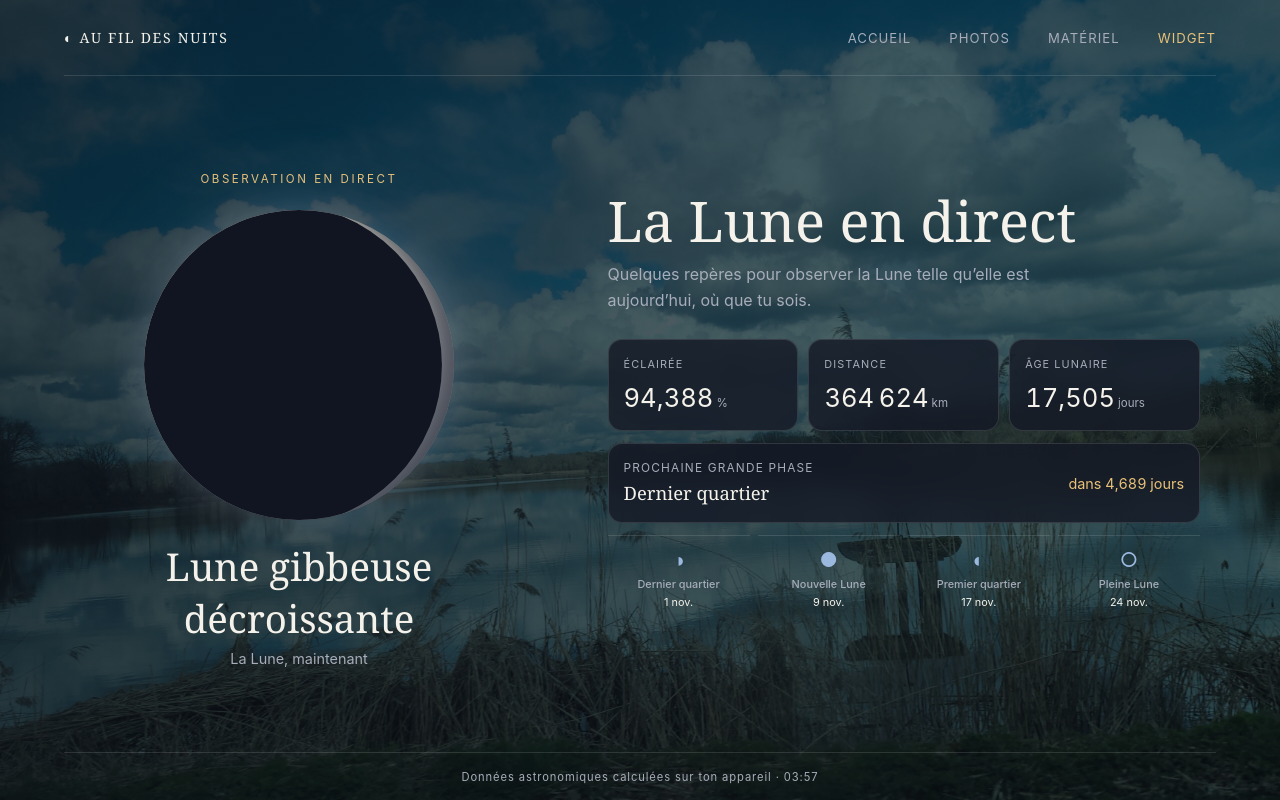
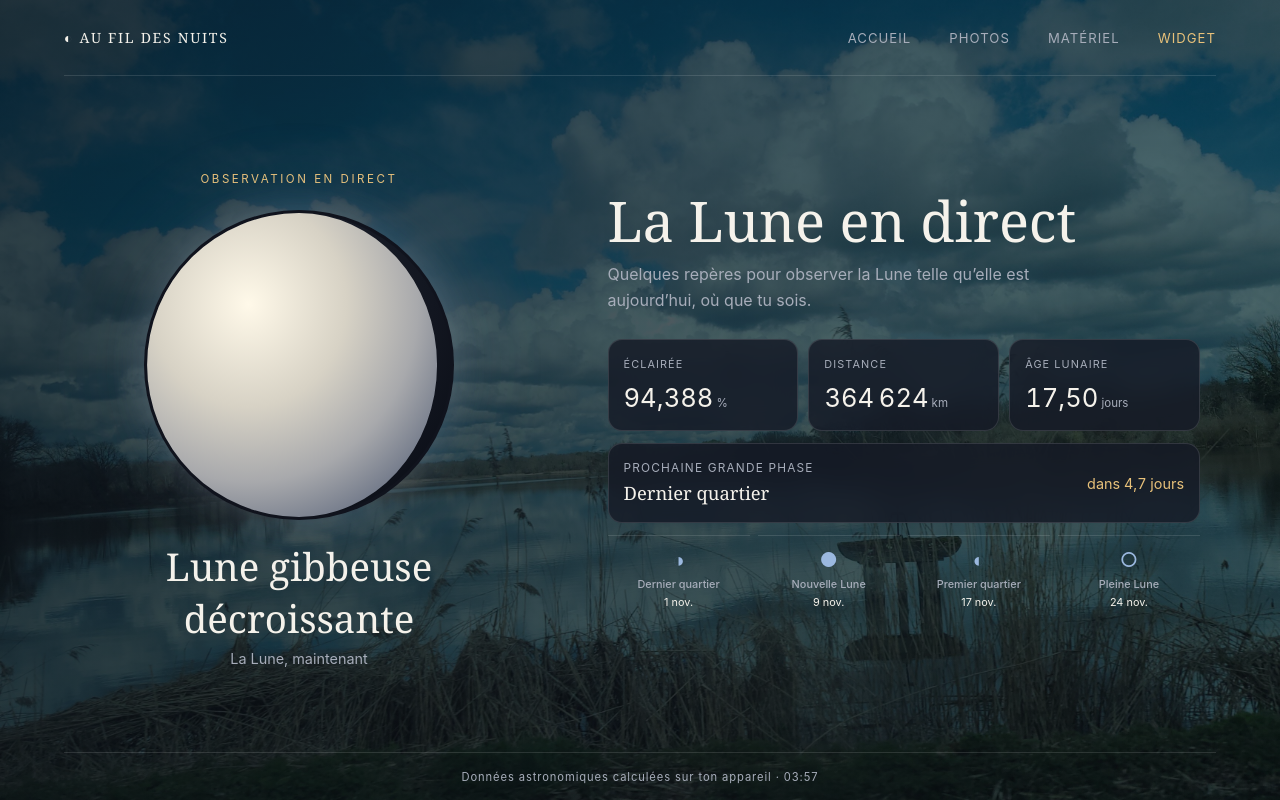
Before and after one commit to Crapaud41/Lune-Site, a plain HTML site: page widget.html in a window 1280 px wide. Drawn offline with Linux system fonts and the light colour scheme.

Commit message:
Refactor widget.html for improved structure and styles

```diff
--- a/widget.html
+++ b/widget.html
@@ -10,26 +10,77 @@
     :root{color-scheme:dark;--bg:#10131d;--panel:rgba(21,26,39,.82);--line:rgba(255,255,255,.12);--text:#f5f2eb;--muted:#a7adba;--gold:#e8c17a;--blue:#9bb8df}
     *{box-sizing:border-box}
     html,body{width:100%;height:100%;margin:0;overflow:hidden}
-    body{font-family:Inter,ui-sans-serif,system-ui,-apple-system,"Segoe UI",sans-serif;color:var(--text);background:linear-gradient(115deg,rgba(10,13,21,.79),rgba(10,13,21,.58)),url("bg-reeds.jpg") center center / cover no-repeat fixed;}
-    .page{height:100dvh;min-height:480px;display:grid;grid-template-rows:auto 1fr auto;padding:0 clamp(18px,5vw,76px);}
+    body{font-family:Inter,ui-sans-serif,system-ui,-apple-system,"Segoe UI",sans-serif;color:var(--text);background:linear-gradient(115deg,rgba(10,13,21,.79),rgba(10,13,21,.58)),url("bg-reeds.jpg") center center / cover no-repeat fixed}
+    .page{height:100dvh;min-height:480px;display:grid;grid-template-rows:auto 1fr auto;padding:0 clamp(18px,5vw,76px)}
     header{height:76px;display:flex;align-items:center;justify-content:space-between;border-bottom:1px solid var(--line)}
     .brand{font-family:Georgia,serif;letter-spacing:.12em;font-size:.88rem;text-transform:uppercase;color:var(--text);text-decoration:none}
-    nav{display:flex;gap:clamp(14px,3vw,38px)}nav a{font-size:.82rem;letter-spacing:.08em;text-transform:uppercase;color:var(--muted);text-decoration:none;transition:color .2s}nav a:hover,nav a[aria-current="page"]{color:var(--gold)}
+    nav{display:flex;gap:clamp(14px,3vw,38px)}
+    nav a{font-size:.82rem;letter-spacing:.08em;text-transform:uppercase;color:var(--muted);text-decoration:none;transition:color .2s}
+    nav a:hover,nav a[aria-current="page"]{color:var(--gold)}
     main{width:min(1120px,100%);margin:auto;display:grid;grid-template-columns:minmax(240px,.85fr) minmax(320px,1.15fr);gap:clamp(28px,7vw,100px);align-items:center;padding:24px 0}
-    .moon-side{text-align:center}.eyebrow{font-size:.72rem;letter-spacing:.22em;text-transform:uppercase;color:var(--gold)}
-    .moon{width:min(30vw,310px);min-width:190px;aspect-ratio:1;border-radius:50%;margin:24px auto 20px;background:radial-gradient(circle at 35% 30%,#fff9e9 0,#d7d2c5 38%,#a8a9ac 72%,#777e8d 100%);box-shadow:0 0 38px #d2d9e433,0 0 110px #a8c5f21a,inset -20px -8px 28px #1c2230a8;position:relative;overflow:hidden;}
-    .moon:after{content:"";position:absolute;inset:-2%;border-radius:50%;background:#111521;transform:translateX(var(--shadow-x,0%));transition:transform .6s ease;}
-    .phase-name{font-family:Georgia,serif;font-size:clamp(1.6rem,3vw,2.4rem);font-weight:400;margin:0 0 6px}.phase-caption{margin:0;color:var(--muted);font-size:.9rem}
-    .info h1{font-family:Georgia,serif;font-weight:400;font-size:clamp(2rem,4.5vw,3.5rem);line-height:1.05;margin:0 0 12px}.info-intro{color:var(--muted);line-height:1.6;margin:0 0 26px;max-width:48ch}
-    .metrics{display:grid;grid-template-columns:repeat(3,1fr);gap:10px}.metric,.next{background:var(--panel);border:1px solid var(--line);border-radius:14px;padding:17px 15px;backdrop-filter:blur(12px)}
-    .metric-label{display:block;color:var(--muted);font-size:.68rem;letter-spacing:.1em;text-transform:uppercase;margin-bottom:11px}.metric-value{font-variant-numeric:tabular-nums;font-size:clamp(1.15rem,2vw,1.65rem);white-space:nowrap}.metric-unit{font-size:.72rem;color:var(--muted);margin-left:3px}
-    .next{margin-top:12px;display:flex;align-items:center;justify-content:space-between;gap:16px}.next-label{color:var(--muted);font-size:.74rem;letter-spacing:.1em;text-transform:uppercase}.next-title{font-family:Georgia,serif;font-size:1.15rem;margin-top:5px}.next-count{font-variant-numeric:tabular-nums;color:var(--gold);text-align:right;font-size:.9rem;white-space:nowrap}
-    .phases{display:grid;grid-template-columns:repeat(4,1fr);gap:8px;margin-top:12px}.phase-card{text-align:center;border-top:1px solid var(--line);padding:12px 4px 0}.phase-symbol{font-size:1.25rem;color:var(--blue)}.phase-card b{display:block;font-size:.68rem;font-weight:500;color:var(--muted);margin-top:5px}.phase-card time{display:block;font-size:.68rem;color:var(--text);margin-top:4px}
+    .moon-side{text-align:center}
+    .eyebrow{font-size:.72rem;letter-spacing:.22em;text-transform:uppercase;color:var(--gold)}
+    .moon{width:min(30vw,310px);min-width:190px;aspect-ratio:1;border-radius:50%;margin:24px auto 20px;background:#10131d;box-shadow:0 0 38px #d2d9e433,0 0 110px #a8c5f21a;position:relative;overflow:hidden}
+    .moon svg{display:block;width:100%;height:100%}
+    .phase-name{font-family:Georgia,serif;font-size:clamp(1.6rem,3vw,2.4rem);font-weight:400;margin:0 0 6px}
+    .phase-caption{margin:0;color:var(--muted);font-size:.9rem}
+    .info h1{font-family:Georgia,serif;font-weight:400;font-size:clamp(2rem,4.5vw,3.5rem);line-height:1.05;margin:0 0 12px}
+    .info-intro{color:var(--muted);line-height:1.6;margin:0 0 26px;max-width:48ch}
+    .metrics{display:grid;grid-template-columns:repeat(3,1fr);gap:10px}
+    .metric,.next{background:var(--panel);border:1px solid var(--line);border-radius:14px;padding:17px 15px;backdrop-filter:blur(12px)}
+    .metric-label{display:block;color:var(--muted);font-size:.68rem;letter-spacing:.1em;text-transform:uppercase;margin-bottom:11px}
+    .metric-value{font-variant-numeric:tabular-nums;font-size:clamp(1.15rem,2vw,1.65rem);white-space:nowrap}
+    .metric-unit{font-size:.72rem;color:var(--muted);margin-left:3px}
+    .next{margin-top:12px;display:flex;align-items:center;justify-content:space-between;gap:16px}
+    .next-label{color:var(--muted);font-size:.74rem;letter-spacing:.1em;text-transform:uppercase}
+    .next-title{font-family:Georgia,serif;font-size:1.15rem;margin-top:5px}
+    .next-count{font-variant-numeric:tabular-nums;color:var(--gold);text-align:right;font-size:.9rem;white-space:nowrap}
+    .phases{display:grid;grid-template-columns:repeat(4,1fr);gap:8px;margin-top:12px}
+    .phase-card{text-align:center;border-top:1px solid var(--line);padding:12px 4px 0}
+    .phase-symbol{font-size:1.25rem;color:var(--blue)}
+    .phase-card b{display:block;font-size:.68rem;font-weight:500;color:var(--muted);margin-top:5px}
+    .phase-card time{display:block;font-size:.68rem;color:var(--text);margin-top:4px}
     footer{height:48px;display:flex;align-items:center;justify-content:center;border-top:1px solid var(--line);color:var(--muted);font-size:.7rem;letter-spacing:.08em}
     .error{color:#ffc1b8;font-size:.82rem;margin-top:12px;min-height:1.2em}
-    @media(max-width:760px){.page{padding:0 18px;grid-template-rows:64px 1fr 40px}header{height:64px}.brand{font-size:.7rem}nav{gap:12px}nav a{font-size:.65rem;letter-spacing:.04em}main{grid-template-columns:1fr;gap:16px;padding:15px 0;align-content:center}.moon{width:min(34vw,180px);min-width:125px;margin:10px auto}.phase-name{font-size:1.5rem}.phase-caption{font-size:.75rem}.info h1{font-size:1.9rem;margin-bottom:7px}.info-intro{font-size:.78rem;margin-bottom:13px}.metric{padding:12px 9px}.metric-label{font-size:.57rem;margin-bottom:7px}.metric-value{font-size:1.05rem}.metric-unit{font-size:.62rem}.next{padding:11px}.phases{margin-top:8px}.phase-card{padding-top:8px}.phase-symbol{font-size:1rem}.phase-card b,.phase-card time{font-size:.6rem}}
-    @media(max-width:390px){.page{padding-inline:12px}nav{gap:8px}nav a{font-size:.59rem}.moon{width:118px}.metrics{gap:6px}.metric{padding:10px 7px}.metric-value{font-size:.94rem}.info h1{font-size:1.65rem}}
-    @media(max-height:650px) and (min-width:761px){.moon{width:min(24vw,220px);margin:12px auto}.info h1{font-size:2.5rem}.info-intro{margin-bottom:14px}.metric{padding:12px}.phases{margin-top:7px}}
+    @media(max-width:760px){
+      .page{padding:0 18px;grid-template-rows:64px 1fr 40px}
+      header{height:64px}
+      .brand{font-size:.7rem}
+      nav{gap:12px}
+      nav a{font-size:.65rem;letter-spacing:.04em}
+      main{grid-template-columns:1fr;gap:16px;padding:15px 0;align-content:center}
+      .moon{width:min(34vw,180px);min-width:125px;margin:10px auto}
+      .phase-name{font-size:1.5rem}
+      .phase-caption{font-size:.75rem}
+      .info h1{font-size:1.9rem;margin-bottom:7px}
+      .info-intro{font-size:.78rem;margin-bottom:13px}
+      .metric{padding:12px 9px}
+      .metric-label{font-size:.57rem;margin-bottom:7px}
+      .metric-value{font-size:1.05rem}
+      .metric-unit{font-size:.62rem}
+      .next{padding:11px}
+      .phases{margin-top:8px}
+      .phase-card{padding-top:8px}
+      .phase-symbol{font-size:1rem}
+      .phase-card b,.phase-card time{font-size:.6rem}
+    }
+    @media(max-width:390px){
+      .page{padding-inline:12px}
+      nav{gap:8px}
+      nav a{font-size:.59rem}
+      .moon{width:118px}
+      .metrics{gap:6px}
+      .metric{padding:10px 7px}
+      .metric-value{font-size:.94rem}
+      .info h1{font-size:1.65rem}
+    }
+    @media(max-height:650px) and (min-width:761px){
+      .moon{width:min(24vw,220px);margin:12px auto}
+      .info h1{font-size:2.5rem}
+      .info-intro{margin-bottom:14px}
+      .metric{padding:12px}
+      .phases{margin-top:7px}
+    }
     @media(prefers-reduced-motion:reduce){*,*:before,*:after{transition:none!important}}
   </style>
 </head>
@@ -38,13 +89,33 @@
     <header>
       <a class="brand" href="index.html">◐ Au fil des nuits</a>
       <nav aria-label="Navigation principale">
-        <a href="index.html">Accueil</a><a href="photos.html">Photos</a><a href="materiel.html">Matériel</a><a href="widget.html" aria-current="page">Widget</a>
+        <a href="index.html">Accueil</a>
+        <a href="photos.html">Photos</a>
+        <a href="materiel.html">Matériel</a>
+        <a href="widget.html" aria-current="page">Widget</a>
       </nav>
     </header>
     <main>
       <section class="moon-side" aria-label="Phase lunaire actuelle">
         <p class="eyebrow">Observation en direct</p>
-        <div class="moon" id="moon" role="img" aria-label="Illustration de la phase actuelle de la Lune"></div>
+        <div class="moon" id="moon" role="img" aria-label="Illustration de la phase actuelle de la Lune">
+          <svg viewBox="0 0 100 100" aria-hidden="true">
+            <defs>
+              <radialGradient id="moonSurface" cx="35%" cy="30%" r="75%">
+                <stop offset="0%" stop-color="#fff9e9"/>
+                <stop offset="45%" stop-color="#d7d2c5"/>
+                <stop offset="78%" stop-color="#a8a9ac"/>
+                <stop offset="100%" stop-color="#777e8d"/>
+              </radialGradient>
+              <radialGradient id="moonShade" cx="40%" cy="35%" r="80%">
+                <stop offset="0%" stop-color="#252b39"/>
+                <stop offset="100%" stop-color="#090c14"/>
+              </radialGradient>
+            </defs>
+            <circle cx="50" cy="50" r="49" fill="url(#moonShade)"/>
+            <path id="moon-lit" fill="url(#moonSurface)" d=""/>
+          </svg>
+        </div>
         <h2 class="phase-name" id="phase-name">Chargement…</h2>
         <p class="phase-caption">La Lune, maintenant</p>
       </section>
@@ -56,13 +127,20 @@
           <div class="metric"><span class="metric-label">Distance</span><span class="metric-value" id="distance">—</span><span class="metric-unit">km</span></div>
           <div class="metric"><span class="metric-label">Âge lunaire</span><span class="metric-value" id="age">—</span><span class="metric-unit">jours</span></div>
         </div>
-        <div class="next"><div><div class="next-label">Prochaine grande phase</div><div class="next-title" id="next-title">Calcul en cours…</div></div><div class="next-count" id="next-count">—</div></div>
+        <div class="next">
+          <div>
+            <div class="next-label">Prochaine grande phase</div>
+            <div class="next-title" id="next-title">Calcul en cours…</div>
+          </div>
+          <div class="next-count" id="next-count">—</div>
+        </div>
         <div class="phases" id="phases" aria-label="Prochaines phases lunaires"></div>
         <div class="error" id="error" role="status"></div>
       </section>
     </main>
     <footer id="updated">Données astronomiques calculées sur ton appareil</footer>
   </div>
+
   <script src="astronomy.min.js"></script>
   <script>
     (() => {
@@ -74,7 +152,10 @@
         {angle:270,name:"Dernier quartier",symbol:"◑"}
       ];
       const fmt = new Intl.NumberFormat("fr-FR");
+      const ageFmt = new Intl.NumberFormat("fr-FR",{minimumFractionDigits:2,maximumFractionDigits:2});
+      const countdownFmt = new Intl.NumberFormat("fr-FR",{maximumFractionDigits:1});
       const dateFmt = new Intl.DateTimeFormat("fr-FR",{day:"numeric",month:"short"});
+
       function phaseLabel(angle){
         if(angle<22.5||angle>=337.5)return "Nouvelle Lune";
         if(angle<67.5)return "Premier croissant";
@@ -85,8 +166,13 @@
         if(angle<292.5)return "Dernier quartier";
         return "Dernier croissant";
       }
+
       function update(){
-        if(!window.Astronomy){$("error").textContent="La bibliothèque astronomique ne s’est pas chargée. Vérifie que astronomy.min.js est dans le même dossier.";return;}
+        if(!window.Astronomy){
+          $("error").textContent="La bibliothèque astronomique ne s’est pas chargée. Vérifie que astronomy.min.js est dans le même dossier.";
+          return;
+        }
+
         try{
           const now=new Date();
           const illum=Astronomy.Illumination(Astronomy.Body.Moon,now);
@@ -94,29 +180,52 @@
           const distance=Astronomy.Libration(now).dist_km;
           const newMoon=Astronomy.SearchMoonPhase(0,now,-35);
           const age=(now-newMoon.date)/86400000;
+
           $("illumination").textContent=fmt.format(illum.phase_fraction*100);
           $("distance").textContent=fmt.format(Math.round(distance));
-          $("age").textContent=fmt.format(age);
+          $("age").textContent=ageFmt.format(age);
+
           const label=phaseLabel(angle);
           $("phase-name").textContent=label;
           $("moon").setAttribute("aria-label",`Lune ${label}, éclairée à ${fmt.format(illum.phase_fraction*100)} %`);
+
           const waxing=angle<180;
-          const fraction=illum.phase_fraction;
-          const shadow=Math.max(0,Math.min(100,(1-fraction)*100));
-          $("moon").style.setProperty("--shadow-x",`${waxing?shadow:-shadow}%`);
-          const upcoming=phases.map(p=>({ ...p, time:Astronomy.SearchMoonPhase(p.angle,now,35) })).filter(p=>p.time&&p.time.date>now).sort((a,b)=>a.time.date-b.time.date);
+          const cosine=Math.cos(angle*Math.PI/180);
+          const terminatorRadius=50*Math.abs(cosine);
+          const outerSweep=waxing?1:0;
+          const terminatorSweep=(waxing?cosine>0:cosine<0)?0:1;
+          $("moon-lit").setAttribute(
+            "d",
+            `M 50 1 A 49 49 0 0 ${outerSweep} 50 99 A ${terminatorRadius.toFixed(3)} 49 0 0 ${terminatorSweep} 50 1 Z`
+          );
+
+          const upcoming=phases
+            .map(p=>({...p,time:Astronomy.SearchMoonPhase(p.angle,now,35)}))
+            .filter(p=>p.time&&p.time.date>now)
+            .sort((a,b)=>a.time.date-b.time.date);
+
           const next=upcoming[0];
           if(next){
             const days=(next.time.date-now)/86400000;
             $("next-title").textContent=next.name;
-            $("next-count").textContent=days<1?`dans ${Math.max(1,Math.floor(days*24))} h`:`dans ${fmt.format(days)} jours`;
+            $("next-count").textContent=days<1
+              ?`dans ${Math.max(1,Math.floor(days*24))} h`
+              :`dans ${countdownFmt.format(days)} jours`;
           }
-          $("phases").innerHTML=upcoming.slice(0,4).map(p=>`<div class="phase-card"><span class="phase-symbol" aria-hidden="true">${p.symbol}</span><b>${p.name}</b><time datetime="${p.time.date.toISOString()}">${dateFmt.format(p.time.date)}</time></div>`).join("");
+
+          $("phases").innerHTML=upcoming.slice(0,4).map(p=>
+            `<div class="phase-card"><span class="phase-symbol" aria-hidden="true">${p.symbol}</span><b>${p.name}</b><time datetime="${p.time.date.toISOString()}">${dateFmt.format(p.time.date)}</time></div>`
+          ).join("");
+
           $("updated").textContent=`Données astronomiques calculées sur ton appareil · ${new Intl.DateTimeFormat("fr-FR",{hour:"2-digit",minute:"2-digit"}).format(now)}`;
           $("error").textContent="";
-        }catch(e){$("error").textContent="Impossible de calculer les données lunaires pour le moment.";}
+        }catch(e){
+          $("error").textContent="Impossible de calculer les données lunaires pour le moment.";
+        }
       }
-      update();setInterval(update,60000);
+
+      update();
+      setInterval(update,60000);
     })();
   </script>
 </body>
```
